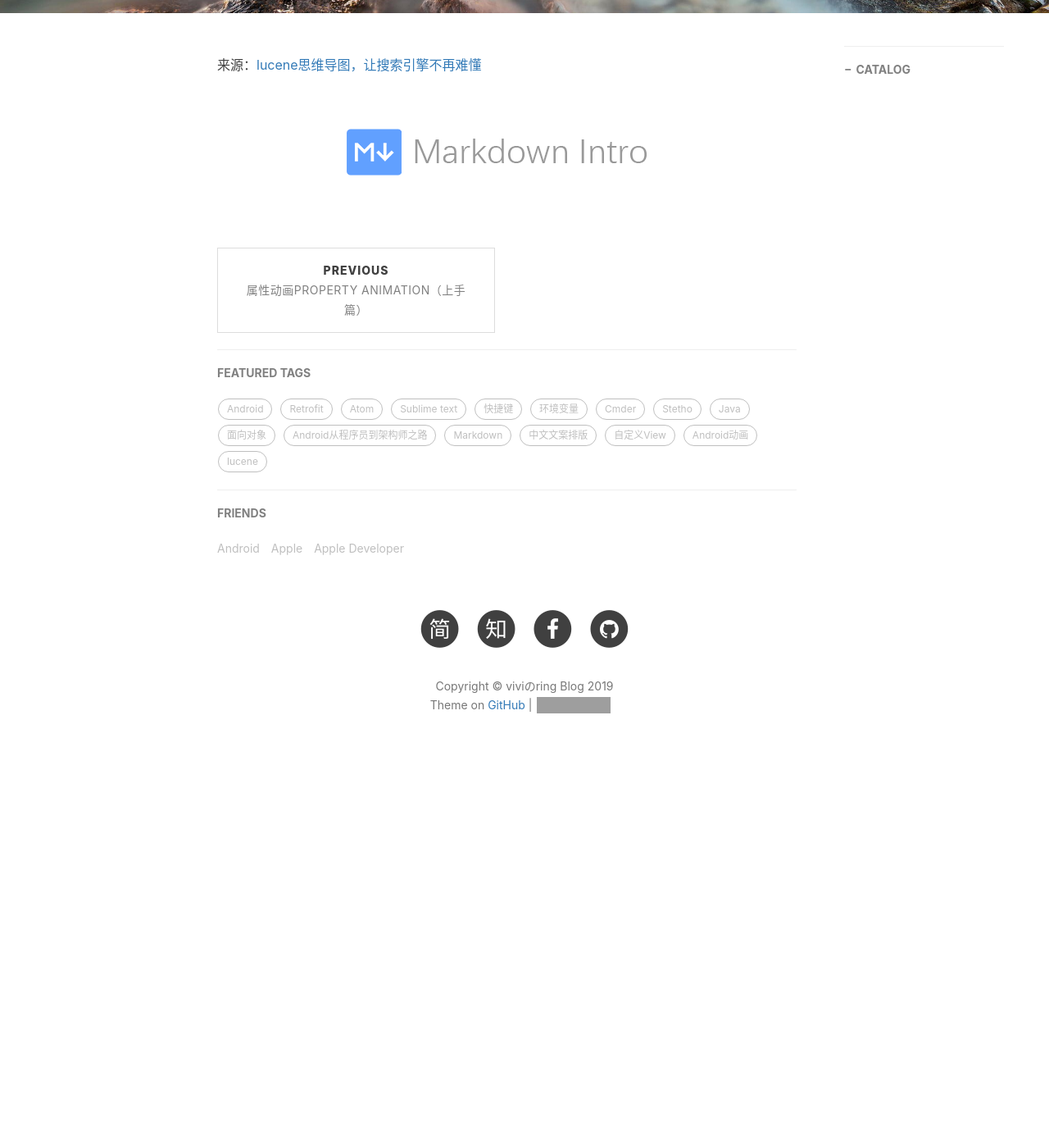
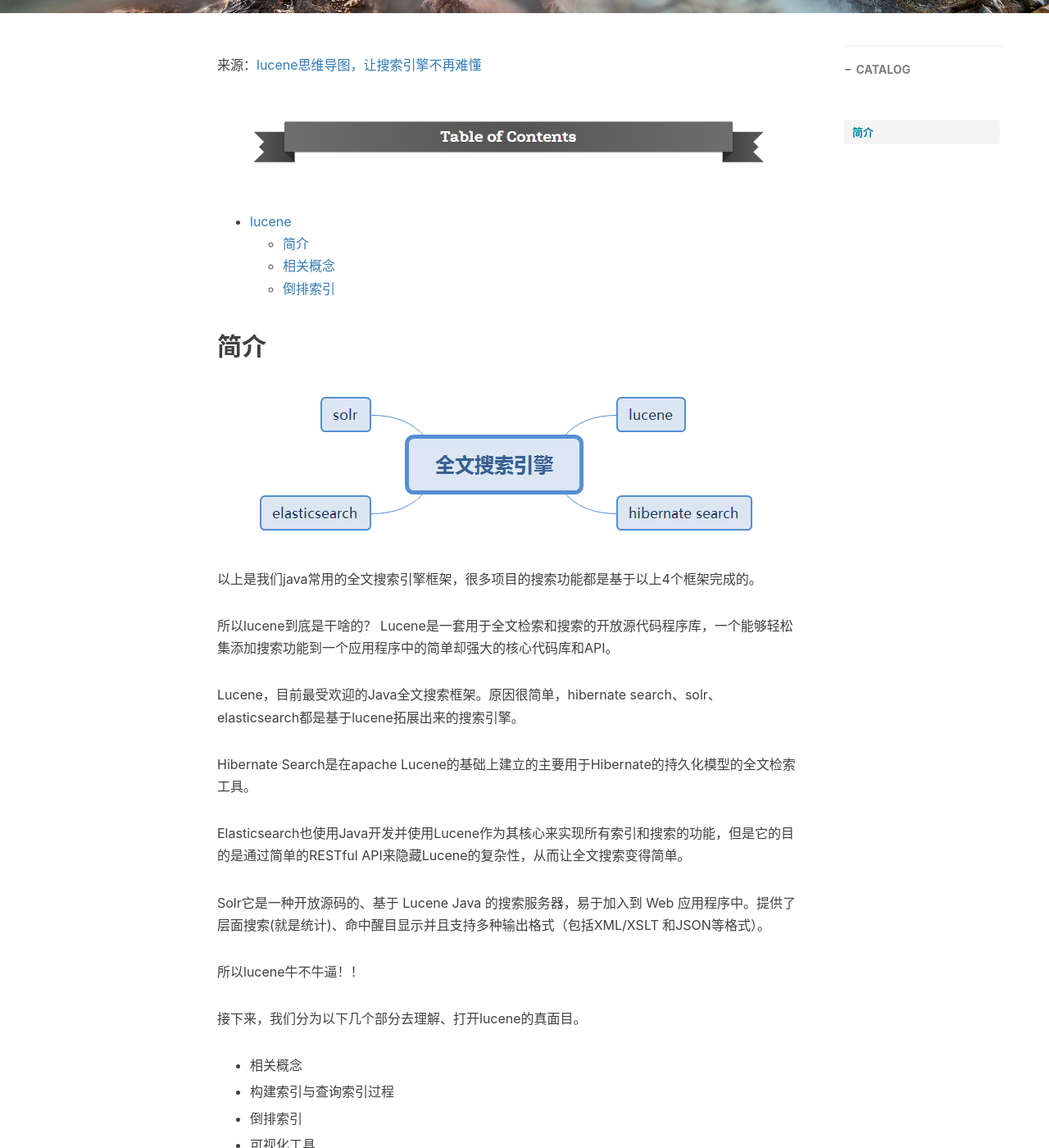
Before and after one commit to itx-man/itx-man.github.io, a Jekyll site: the page built from _posts/2019-03-14-lucene.md, in a window 1280 px wide and 1400 px high, scrolled down 507 px. Shown: the whole window at 82% size. Built offline with Jekyll 4.4.1, drawn with Linux system fonts in a browser that asks for light colours; nearby versions of some CDN libraries; comment, search, counter and statistics services are not loaded; before the commit the page ends 1471 px from its top, so only the background shows below that; grey boxes are pictures that could not be loaded.

Commit message:
update lucene

```diff
--- a/_posts/2019-03-14-lucene.md
+++ b/_posts/2019-03-14-lucene.md
@@ -12,4 +12,46 @@ tags:                                       # 标签
 
 来源：[lucene思维导图，让搜索引擎不再难懂](https://mp.weixin.qq.com/s/VRqp9V1ppyxkqf8l7sn_xg)
 
-# ![lucene Intro](https://itx-man.github.io/img/title.png)
+# ![Table of Contents](https://itx-man.github.io/img/toc.png)
+
+<!-- vim-markdown-toc GFM -->
+
+* [lucene](#lucene)
+    * [简介](#简介)
+    * [相关概念](#相关概念)
+    * [倒排索引](#倒排索引)
+
+<!-- vim-markdown-toc -->
+
+## 简介
+
+![全文搜索引擎](https://itx-man.github.io/img/source/lucene01.png)
+
+以上是我们java常用的全文搜索引擎框架，很多项目的搜索功能都是基于以上4个框架完成的。
+
+所以lucene到底是干啥的？
+Lucene是一套用于全文检索和搜索的开放源代码程序库，一个能够轻松集添加搜索功能到一个应用程序中的简单却强大的核心代码库和API。
+
+Lucene，目前最受欢迎的Java全文搜索框架。原因很简单，hibernate search、solr、elasticsearch都是基于lucene拓展出来的搜索引擎。
+
+Hibernate Search是在apache Lucene的基础上建立的主要用于Hibernate的持久化模型的全文检索工具。
+
+Elasticsearch也使用Java开发并使用Lucene作为其核心来实现所有索引和搜索的功能，但是它的目的是通过简单的RESTful API来隐藏Lucene的复杂性，从而让全文搜索变得简单。
+
+Solr它是一种开放源码的、基于 Lucene Java 的搜索服务器，易于加入到 Web 应用程序中。提供了层面搜索(就是统计)、命中醒目显示并且支持多种输出格式（包括XML/XSLT 和JSON等格式）。
+
+所以lucene牛不牛逼！！
+
+接下来，我们分为以下几个部分去理解、打开lucene的真面目。
+
+* 相关概念
+
+* 构建索引与查询索引过程
+
+* 倒排索引
+
+* 可视化工具
+
+* 项目应用指南
+
+![全文搜索引擎](https://itx-man.github.io/img/source/lucene02.png)
```
Also changed, not shown: img/source/Algarve, Portugal.jpg (added).
